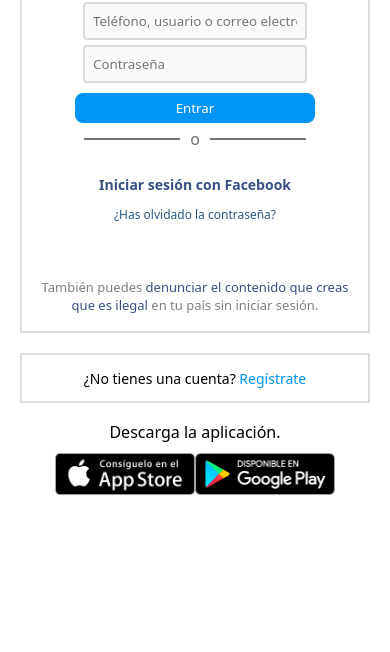
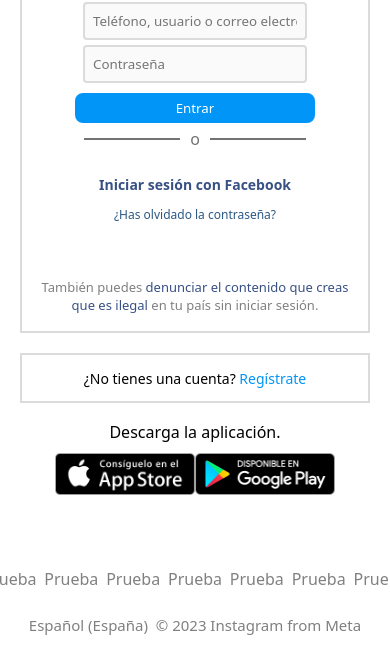
Before and after one commit to Charlatan2k/Maquetacion, a plain HTML site: page responsive/index.html in a window 390 px wide. Shown: the part 192-844 px from the top of the page. Drawn offline with Linux system fonts and the light colour scheme.

Commit message:
Corregir responsive

```diff
--- a/responsive/index.html
+++ b/responsive/index.html
@@ -56,6 +56,18 @@
           </div>
         </div>
       </div>
+      <footer>
+        <div class="links">
+          <a href="" class="links">Prueba</a><a href="" class="links">Prueba</a
+          ><a href="" class="links">Prueba</a><a href="" class="links">Prueba</a
+          ><a href="" class="links">Prueba</a><a href="" class="links">Prueba</a
+          ><a href="" class="links">Prueba</a>
+        </div>
+        <div class="final">
+          <p>Español (España)</p>
+          <p>© 2023 Instagram from Meta</p>
+        </div>
+      </footer>
     </main>
   </body>
 </html>
--- a/responsive/styles.css
+++ b/responsive/styles.css
@@ -209,3 +209,25 @@
   display: flex;
   justify-content: center;
 }
+
+.links {
+  display: flex;
+  justify-content: center;
+  align-items: center;
+  gap: 2vw;
+  text-decoration: none;
+  color: #808080;
+}
+
+.final {
+  display: flex;
+  justify-content: center;
+  font-size: 15px;
+  margin-top: 25px;
+  gap: 2vw;
+  color: #808080;
+}
+
+.final p {
+  cursor: pointer;
+}
```
